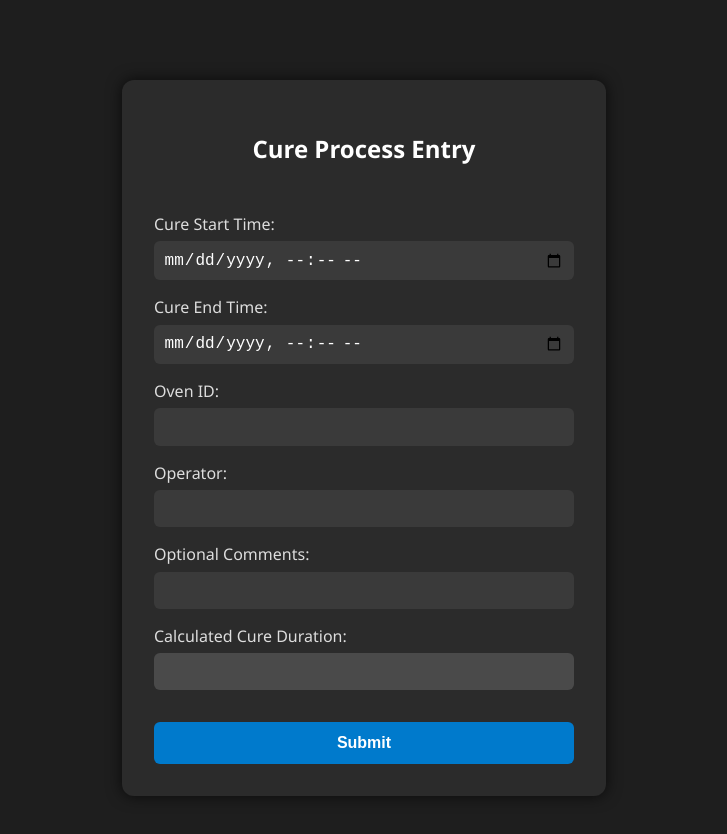
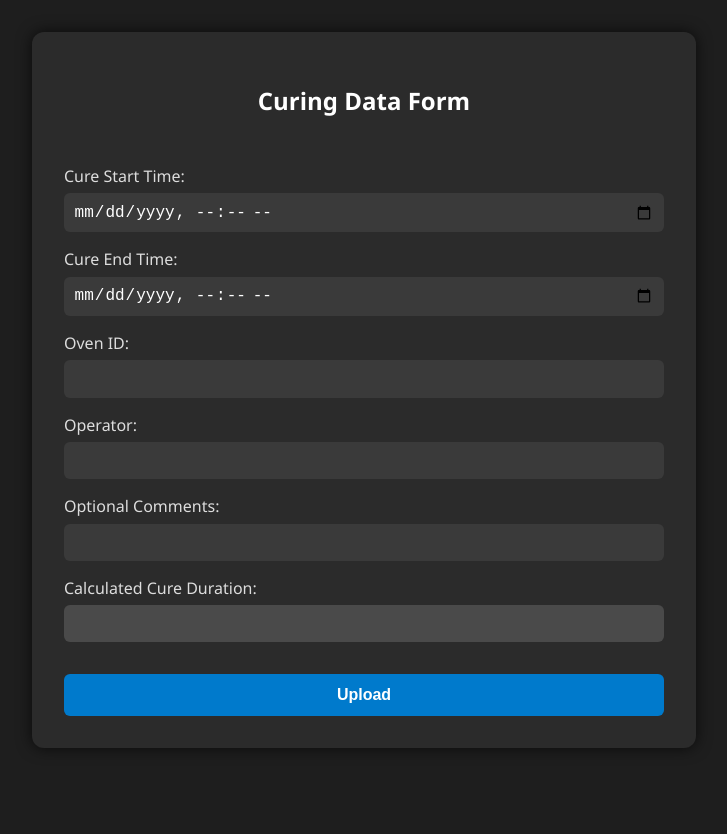
Before and after one commit to bushongTech/which-mountain-help, a plain HTML site: page cure-service/public/index.html in a window 1280 px wide. Shown: the whole page, without its empty margins (276-1003 px from the left). After the commit the page ends 800 px from the top, so only its background shows below. Drawn offline with Linux system fonts and the light colour scheme.

Commit message:
better layout

```diff
--- a/cure-service/public/index.html
+++ b/cure-service/public/index.html
@@ -11,7 +11,7 @@
 <body>
   <div class="container">
     <form id="cureForm">
-      <h2>Cure Process Entry</h2>
+      <h2>Curing Data Form</h2>
 
       <label for="cure-start-time">Cure Start Time:</label>
       <input type="datetime-local" id="cure-start-time" name="cure-start-time" required />
@@ -31,7 +31,7 @@
       <label for="cureDuration">Calculated Cure Duration:</label>
       <input type="text" id="cureDuration" name="cureDuration" readonly />
 
-      <button type="submit" id="submitForReview">Submit</button>
+      <button type="submit" id="submitForReview">Upload</button>
     </form>
 
     <div id="messageBox"></div>
--- a/cure-service/public/styles.css
+++ b/cure-service/public/styles.css
@@ -10,8 +10,11 @@ body {
 /* Form Container */
 form {
   background-color: #2b2b2b;
-  width: 420px;
-  margin: 5rem auto;
+  width: 600px;
+  margin-top: 2rem;
+  margin-left: auto;
+  margin-right: auto;
+  margin-bottom: auto;
   padding: 2rem;
   border-radius: 12px;
   box-shadow: 0 0 15px rgba(0, 0, 0, 0.7);
```
Also changed, not shown: xbde/public/index.html (+3 -3 lines).
